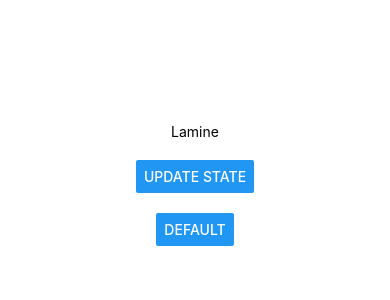
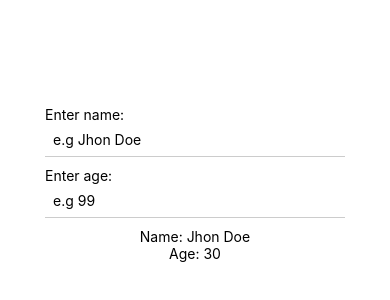
Before and after one commit to jamal-Bahammou/Mobilsky, a React Native app: screen / in a window 390 px wide. Shown: the part 238-538 px from the top of the page. Built offline with nearby package versions, Linux system fonts and the light colour scheme.

Commit message:
Deal with Inputs

```diff
--- a/App.js
+++ b/App.js
@@ -1,10 +1,11 @@
 import { StatusBar } from 'expo-status-bar';
 import React, { useState } from 'react';
-import { StyleSheet, Text, View, Button } from 'react-native';
+import { StyleSheet, Text, View, TextInput } from 'react-native';
 
 export default function App() {
 
-  const [name, setName] = useState('Lamine');
+  const [name, setName] = useState('Jhon Doe');
+  const [age, setAge] = useState('30');
 
   const clickHandler = () => {
     setName('rass l botta');
@@ -12,13 +13,28 @@ export default function App() {
 
   return (
     <View style={styles.container}>
-      <Text>{ name }</Text>
-      <View style={styles.buttonWrapper}>
-        <Button title='UPDATE STATE' onPress={clickHandler} />
+
+      <View style={styles.inputWrapper}>
+        <Text>Enter name:</Text>
+        <TextInput
+          style={styles.input}
+          placeholder='e.g Jhon Doe'
+          onChangeText={ val => setName(val) }
+        />
       </View>
-      <View style={styles.buttonWrapper}>
-        <Button title='default' onPress={() => setName('Lamine')} />
+
+      <View style={styles.inputWrapper}>
+        <Text>Enter age:</Text>
+        <TextInput
+          keyboardType='numeric'
+          style={styles.input}
+          placeholder='e.g 99'
+          onChangeText={ val => setAge(val) }
+        />
       </View>
+
+      <Text>Name: {name}</Text>
+      <Text>Age: {age}</Text>
     </View>
   );
 }
@@ -30,7 +46,13 @@ const styles = StyleSheet.create({
     alignItems: 'center',
     justifyContent: 'center',
   },
-  buttonWrapper: {
-    marginTop: 20
+  inputWrapper: {
+    marginBottom: 10
+  },
+  input: {
+    borderBottomColor: '#ccc',
+    borderBottomWidth: 1,
+    padding: 8,
+    width: 300
   }
 });
```
